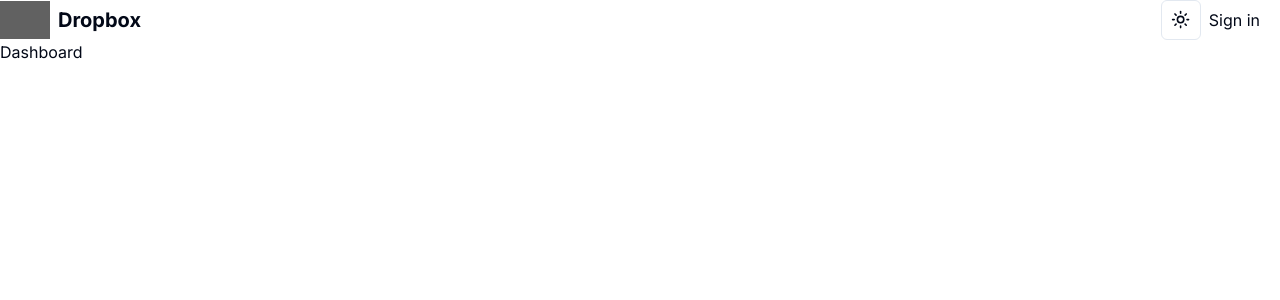
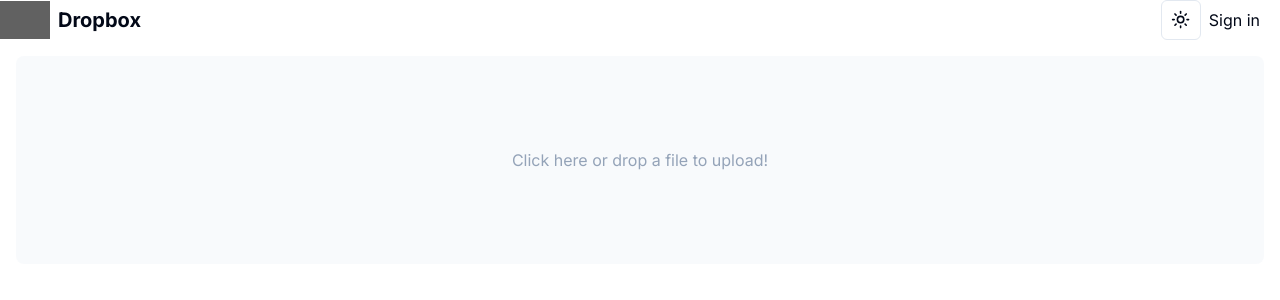
Before and after one commit to boamatule/dropbox-clone-nextjs14, a Next.js app: page /dashboard in a window 1280 px wide. Shown: the top 300 px of the page. Built offline with nearby package versions, Linux system fonts and the light colour scheme; no server answers; grey boxes are pictures that could not be loaded.

Commit message:
Implements DropZone

```diff
--- a/app/dashboard/page.tsx
+++ b/app/dashboard/page.tsx
@@ -1,9 +1,11 @@
-import React from 'react'
+import DropZone from "@/components/DropZone";
 
 const Dashboard = () => {
-  return (
-    <div>Dashboard</div>
-  )
-}
+	return (
+		<div>
+			<DropZone />
+		</div>
+	);
+};
 
-export default Dashboard
+export default Dashboard;
--- /dev/null
+++ b/components/DropZone.tsx
@@ -0,0 +1,51 @@
+"use client";
+
+import { cn } from "@/lib/utils";
+import DropZoneComponent from "react-dropzone";
+
+const DropZone = () => {
+  // maz file size 20MB
+  const maxSize = 20971520;
+
+	return (
+		<DropZoneComponent
+			minSize={0}
+			maxSize={maxSize}
+			onDrop={(acceptedFiles) => console.log(acceptedFiles)}
+		>
+			{({
+				getRootProps,
+				getInputProps,
+				isDragActive,
+				isDragAccept,
+				isDragReject,
+				fileRejections,
+			}) => {
+				const isFileTooLarge =
+					fileRejections.length > 0 && fileRejections[0].file.size > maxSize;
+
+				return (
+					<section className="m-4">
+						<div
+              {...getRootProps()}
+              className={cn(
+                "w-full h-52 flex justify-center items-center border-dashed rounded-lg text-center p-5",
+                isDragActive ? "bg-[#035FFE] text-white animate-pulse" : "bg-slate-100/50 dark:bg-slate-800/80 text-slate-400"
+              )}
+            >
+							<input {...getInputProps()} />
+							{!isDragActive && "Click here or drop a file to upload!"}
+							{isDragActive && !isDragReject && "Drop it like it's hot!"}
+							{isDragReject && "File type not accepted, sorry!"}
+							{isFileTooLarge && (
+								<div className="text-danger mt-2">File is too large.</div>
+							)}
+						</div>
+					</section>
+				);
+			}}
+		</DropZoneComponent>
+	);
+};
+
+export default DropZone;
--- a/package.json
+++ b/package.json
@@ -19,6 +19,7 @@
     "next-themes": "^0.2.1",
     "react": "^18",
     "react-dom": "^18",
+    "react-dropzone": "^14.2.3",
     "tailwind-merge": "^2.0.0",
     "tailwindcss-animate": "^1.0.7"
   },
```
Also changed, not shown: 1 other file (tests, documents, lock files or other folders).
